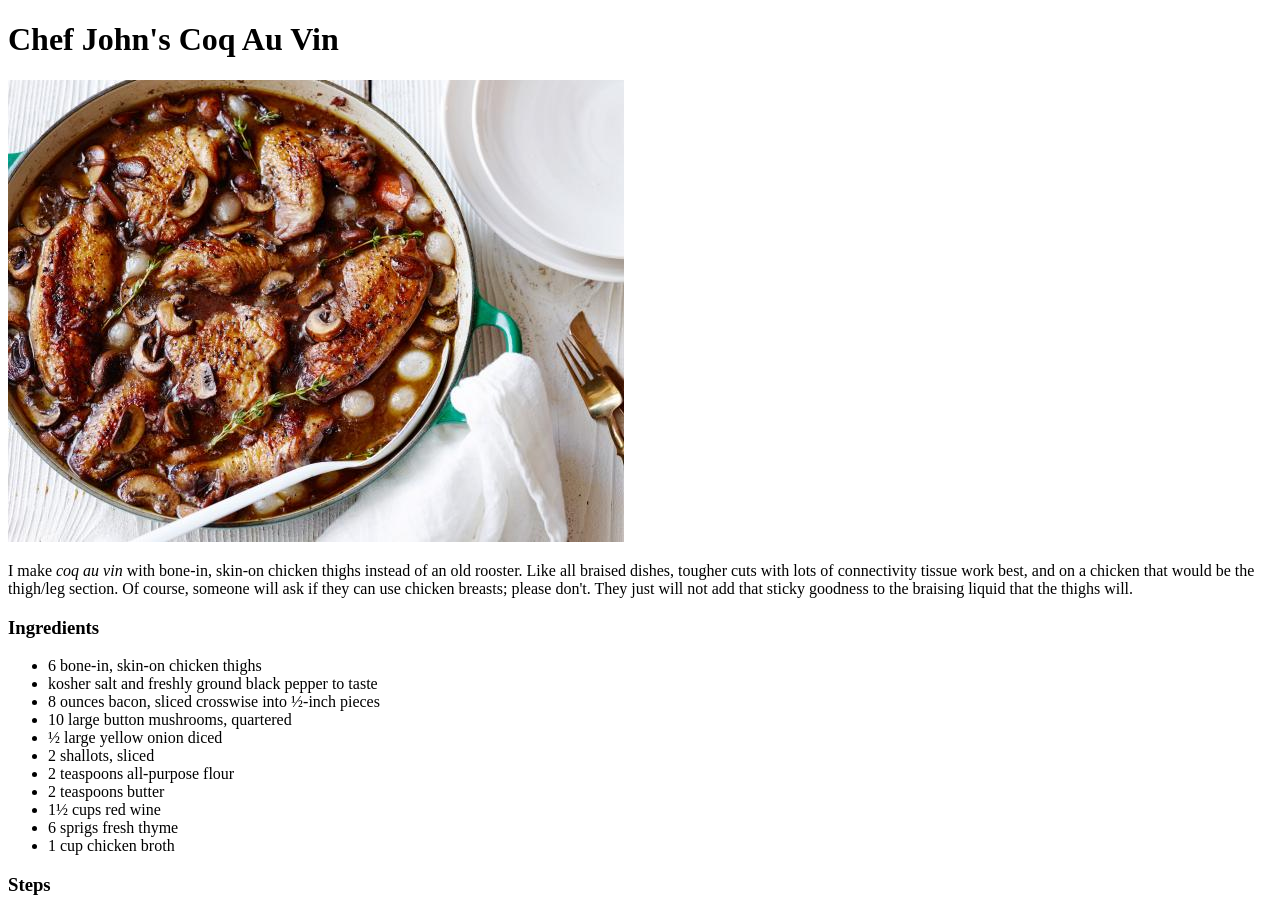
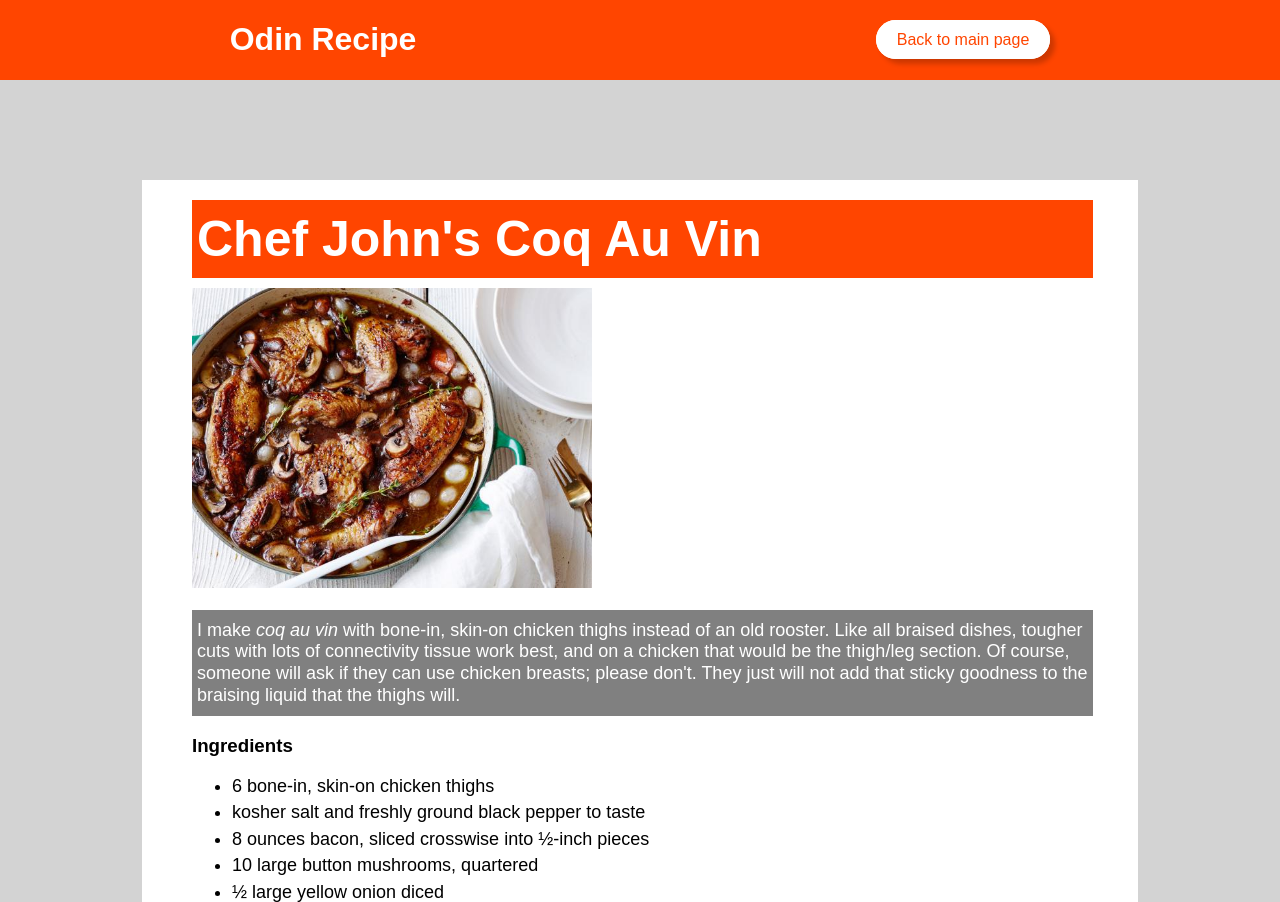
Before and after one commit to christian-prasetya/odin-recipes, a plain HTML site: page recipes/coqauvin.html in a window 1280 px wide. Shown: the top 902 px of the page. Drawn offline with Linux system fonts and the light colour scheme.

Commit message:
Adding class, restructuring HTML, and add styling

```diff
--- a/recipes/coqauvin.html
+++ b/recipes/coqauvin.html
@@ -6,15 +6,29 @@
   <meta http-equiv="X-UA-Compatible" content="IE=edge">
   <meta name="viewport" content="width=device-width, initial-scale=1.0">
   <title>The Odin Recipes</title>
+  <link rel="stylesheet" href="../style/recipe.css">
 </head>
 
 <body>
+  <header class='flex-container'>
+    <div class="logo">
+      <h1>Odin Recipe</h1>
+    </div>
+    <div class="back-link">
+      <a href="../index.html">Back to main page</a>
+    </div>
+  </header>
+  <main class="page-wrapper">
+    <article>
       <h1>Chef John's Coq Au Vin</h1>
-  <img src="../images/coq-au-vin.jpeg" alt="Summer Grilled Pork Chops">
-  <p>
-    I make <em>coq au vin</em> with bone-in, skin-on chicken thighs instead of an old rooster. Like all braised dishes,
-    tougher cuts with lots of connectivity tissue work best, and on a chicken that would be the thigh/leg section. Of
-    course, someone will ask if they can use chicken breasts; please don't. They just will not add that sticky goodness
+      <img src="../images/coq-au-vin.jpeg" alt="Picture of coq au vin">
+      <p class='subtitle'>
+        I make <em>coq au vin</em> with bone-in, skin-on chicken thighs instead of an old rooster. Like all braised
+        dishes,
+        tougher cuts with lots of connectivity tissue work best, and on a chicken that would be the thigh/leg section.
+        Of
+        course, someone will ask if they can use chicken breasts; please don't. They just will not add that sticky
+        goodness
         to the braising liquid that the thighs will.
       </p>
 
@@ -44,34 +58,45 @@
           minutes. Transfer bacon with a slotted spoon to a paper towel-lined plate, leaving drippings in the skillet.
         </li>
         <li>
-      Increaset the heat to high and place chicken thighs, skin-side down, into the skillet. Cook until browned, 2 to 4
-      minutes per side. Transfer chicken to a plate; drain and discard all but 1 tablespoon drippings from the skillet.
+          Increaset the heat to high and place chicken thighs, skin-side down, into the skillet. Cook until browned, 2
+          to 4
+          minutes per side. Transfer chicken to a plate; drain and discard all but 1 tablespoon drippings from the
+          skillet.
         </li>
         <li>
-      Lower the heat to medium-high; sauté mushrooms, onions, and shallots with a pinch of salt in the hot skillet until
+          Lower the heat to medium-high; sauté mushrooms, onions, and shallots with a pinch of salt in the hot skillet
+          until
           golden and caramelized, 7 to 12 minutes.
         </li>
         <li>
           Stir flour and butter into vegetable mixture until completely incorporated, about 1 minute.
         </li>
         <li>
-      Pour red whine into the skillet and bring to a boil while scraping the browned bits of food off of the bottom of
+          Pour red whine into the skillet and bring to a boil while scraping the browned bits of food off of the bottom
+          of
           the pan with a wooden spoon. Stir bacon and thyme into read wine mixture; simmer until wine is about &frac13;
-      reduced, 3 to 5 minutes. Pour chicken broth into wine mixture and return chicken thighs to the skillet; bring to a
+          reduced, 3 to 5 minutes. Pour chicken broth into wine mixture and return chicken thighs to the skillet; bring
+          to a
           simmer.
         </li>
         <li>
-      Transfer the skillet to the preheated oven and cook for 30 minutes. Spoon pan juices over the chicken and continue
+          Transfer the skillet to the preheated oven and cook for 30 minutes. Spoon pan juices over the chicken and
+          continue
           cooking until no longer pink at the bone and the juices run clear, about 30 minutes more. An instant-read
-      thermometer inserted into the thickest part of the thigh, near the bone should read 165 degrees F (74 degrees C).
+          thermometer inserted into the thickest part of the thigh, near the bone should read 165 degrees F (74 degrees
+          C).
           Transfer chicken to a platter.
         </li>
         <li>
-      Place skillet over high heat and reduce pan juices, skimming fat off the top as necessary, until sauce thickens
+          Place skillet over high heat and reduce pan juices, skimming fat off the top as necessary, until sauce
+          thickens
           slightly, about 5 minutes. Season with salt and pepper; remove and discard thyme. Pour sauce over chicken to
           serve.
         </li>
       </ol>
+    </article>
+  </main>
+
 </body>
 
 </html>
--- /dev/null
+++ b/style/recipe.css
@@ -0,0 +1,95 @@
+body {
+  margin: 0;
+  padding: 0;
+  box-sizing: border-box;
+  background-color: lightgray;
+  font-family: Arial, Helvetica, sans-serif;
+  min-width: 100vw;
+  height: 100vh;
+}
+
+.flex-container {
+  display: flex;
+  justify-content: space-around;
+  align-items: center;
+  background-color: orangered;
+}
+
+.logo h1 {
+  color: white;
+  font-weight: bold;
+}
+
+.back-link a {
+  background-color: white;
+  color: orangered;
+  padding: 10px 20px;
+  border-radius: 20px;
+  border: 1px solid white;
+  box-shadow: 5px 5px 5px rgba(0, 0, 0, 0.2);
+  text-decoration: none;
+  cursor: pointer;
+}
+
+.back-link a:hover {
+  background-color: transparent;
+  color: white;
+}
+
+.back-link a:active {
+  background-color: orange;
+  color: white;
+}
+
+.back-link a:visited {
+  color: gray;
+}
+
+.page-wrapper {
+  padding: 10px 50px 50px 50px;
+  width: 70%;
+  margin: 100px auto;
+  background-color: white;
+}
+
+article h1 {
+  width: 100%;
+  background-color: orangered;
+  font-size: 50px;
+  padding: 10px 0 10px 5px;
+  margin: 10px 0;
+  color: white;
+}
+
+.subtitle {
+  width: 100%;
+  background-color: grey;
+  padding: 10px 0 10px 5px;
+  color: white;
+}
+
+img {
+  height: 300px;
+}
+
+p,
+ul,
+ol {
+  font-size: 18px;
+  line-height: 1.2;
+}
+
+li {
+  margin-bottom: 5px;
+}
+
+.line-break {
+  width: 100%;
+  height: 2px;
+  background-color: #333;
+  opacity: 0.5;
+}
+
+ol {
+  margin-bottom: 10px;
+}
--- /dev/null
+++ b/style/style.css
@@ -0,0 +1,61 @@
+body {
+  margin: 0;
+  padding: 0;
+  box-sizing: border-box;
+  background-color: lightgray;
+  font-family: Arial, Helvetica, sans-serif;
+  min-width: 100vw;
+  height: 100vh;
+}
+
+ul,
+ol {
+  list-style: none;
+  padding: 0;
+  margin: 0;
+}
+
+/* Components */
+.page-wrapper {
+  width: 750px;
+  max-width: 80%;
+  margin: 25% auto;
+}
+
+.flex-container {
+  background-color: orangered;
+  height: 100%;
+  padding: 50px;
+  border-radius: 20px;
+  border: 10px solid gold;
+}
+
+.logo h1 {
+  font-size: 60px;
+  color: white;
+  font-weight: bold;
+  text-align: center;
+  /* text-decoration: underline; */
+  text-shadow: 5px 5px 5px rgba(0, 0, 0, 0.5);
+}
+
+.nav-bar {
+  text-align: center;
+}
+
+li {
+  margin-bottom: 10px;
+  padding: 10px;
+}
+
+a {
+  text-decoration: none;
+  color: white;
+  font-size: 20px;
+  padding: 10px;
+}
+
+a:hover {
+  background-color: white;
+  color: orangered;
+}
```
Also changed, not shown: index.html (+16 -6 lines), recipes/banancreampie.html (+22 -5 lines), recipes/porkchop.html (+25 -6 lines). Lines whose indentation alone changed are shown as unchanged.
